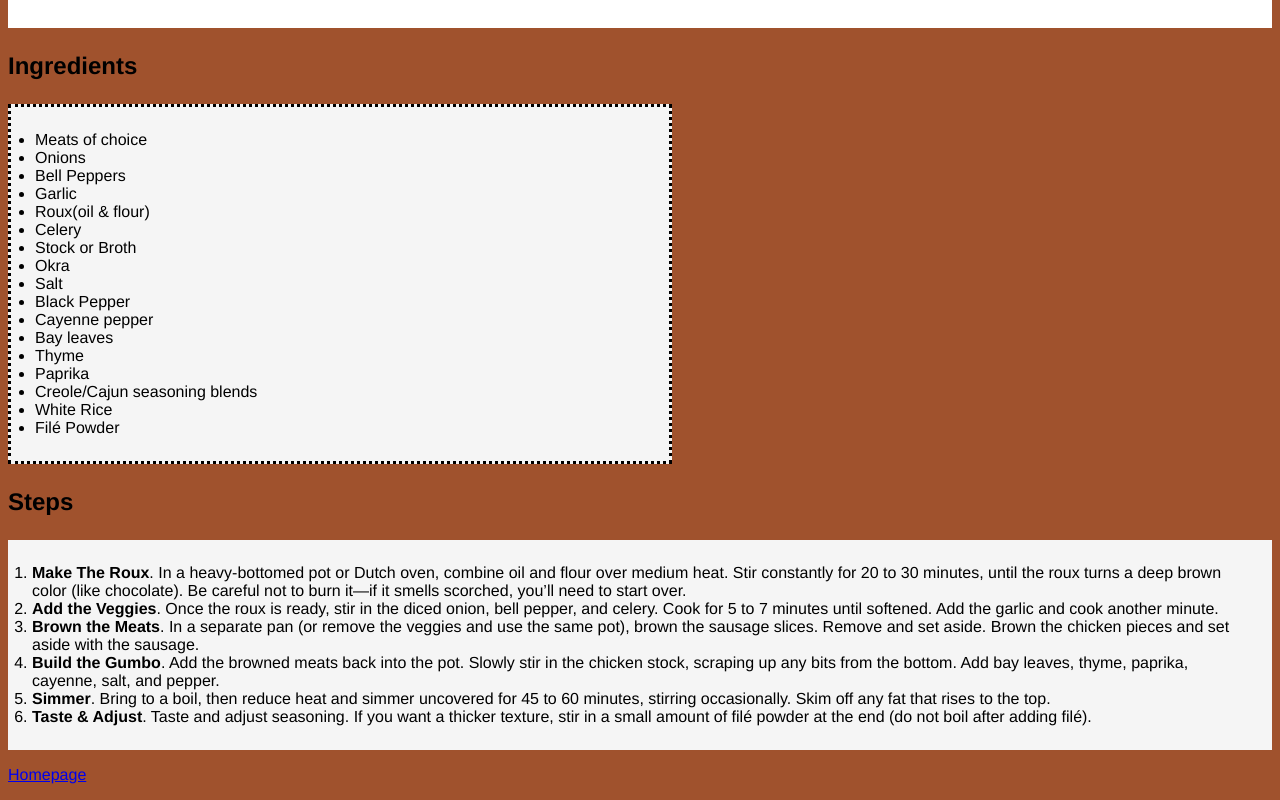
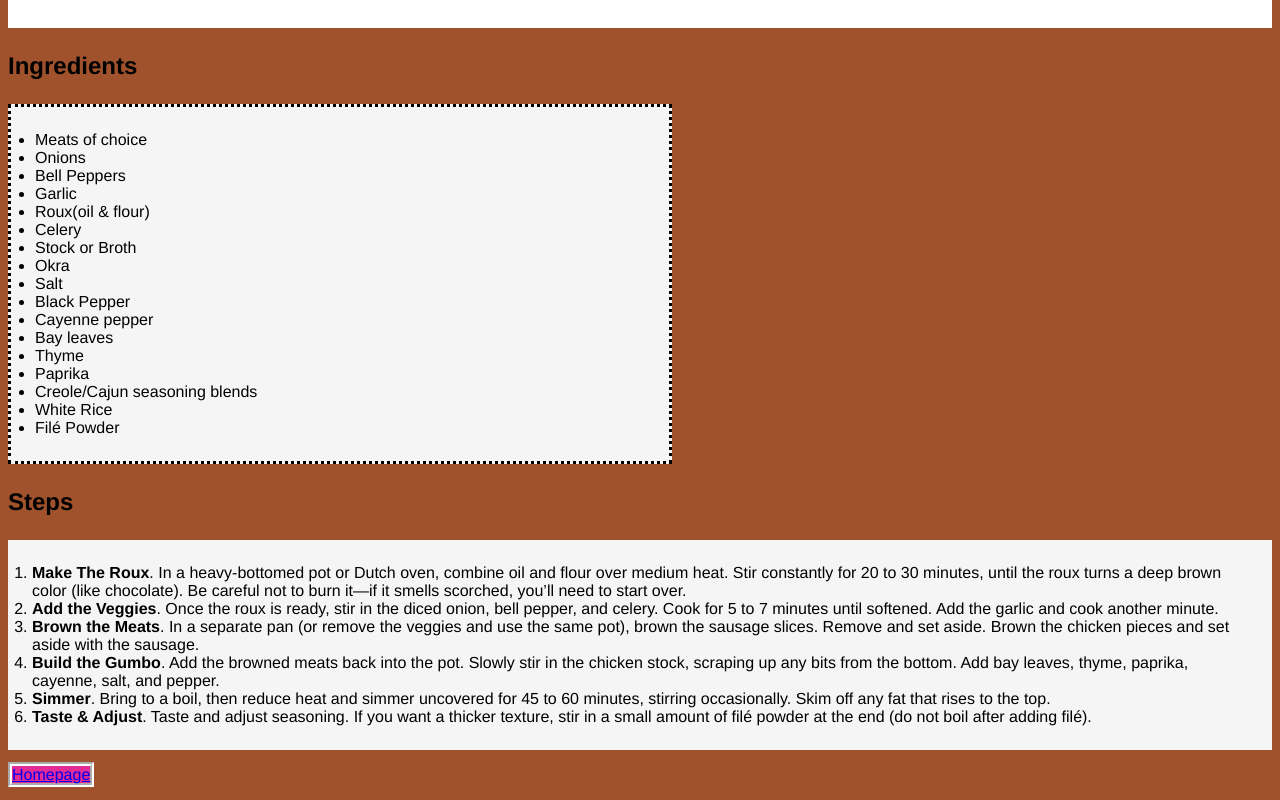
Before and after one commit to Jamievro/odin-recipes, a plain HTML site: page recipes/gumbo.html in a window 1280 px wide. Shown: the part 768-1568 px from the top of the page. Drawn offline with Linux system fonts and the light colour scheme.

Commit message:
add link styles & visited color

```diff
--- a/gumbo.css
+++ b/gumbo.css
@@ -26,3 +26,11 @@ border-width: 3px;}
 .orlist,
 .list{background-color: whitesmoke;
 padding:24px;}
+
+.highlight{background-color: rgb(226, 43, 150);
+border-style:groove;
+border-color: white;
+border-width: 4px;
+}
+
+a:visited{color: white;}
```
